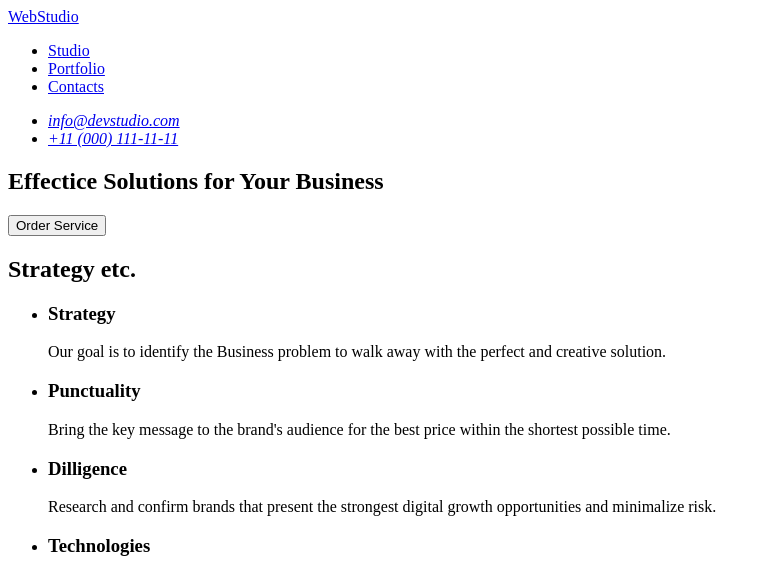
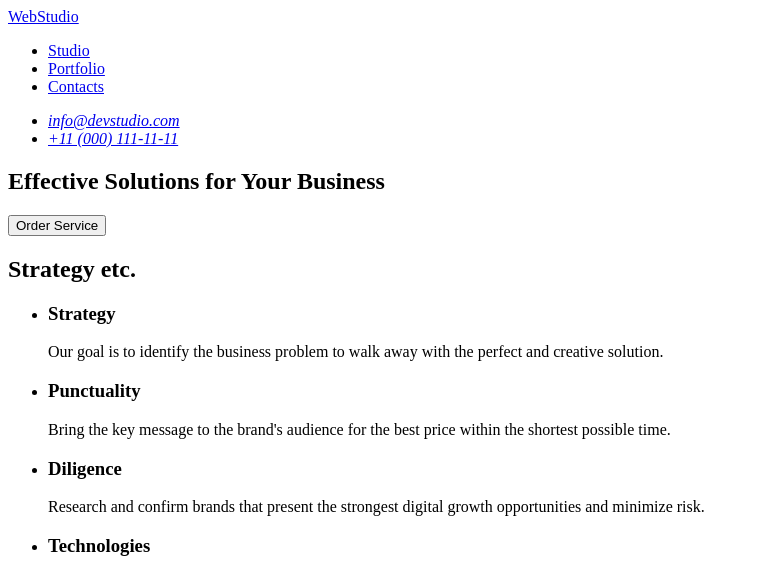
Before and after one commit to michal10775/goit-markup-hw-01, a plain HTML site: page index.html in a window 1280 px wide. Shown: the top 566 px of the page, without its empty margins (0-771 px from the left). Drawn offline with Linux system fonts and the light colour scheme.

Commit message:
fixed spelling errors

```diff
--- a/index.html
+++ b/index.html
@@ -24,7 +24,7 @@
     </header>
     <main>
       <section>
-        <h1>Effectice Solutions for Your Business</h1>
+        <h1>Effective Solutions for Your Business</h1>
         <button type="button">Order Service</button>
       </section>
       <section>
@@ -33,7 +33,7 @@
           <li>
             <h3>Strategy</h3>
             <p>
-              Our goal is to identify the Business problem to walk away with the
+              Our goal is to identify the business problem to walk away with the
               perfect and creative solution.
             </p>
           </li>
@@ -45,10 +45,10 @@
             </p>
           </li>
           <li>
-            <h3>Dilligence</h3>
+            <h3>Diligence</h3>
             <p>
               Research and confirm brands that present the strongest digital
-              growth opportunities and minimalize risk.
+              growth opportunities and minimize risk.
             </p>
           </li>
           <li>
```
